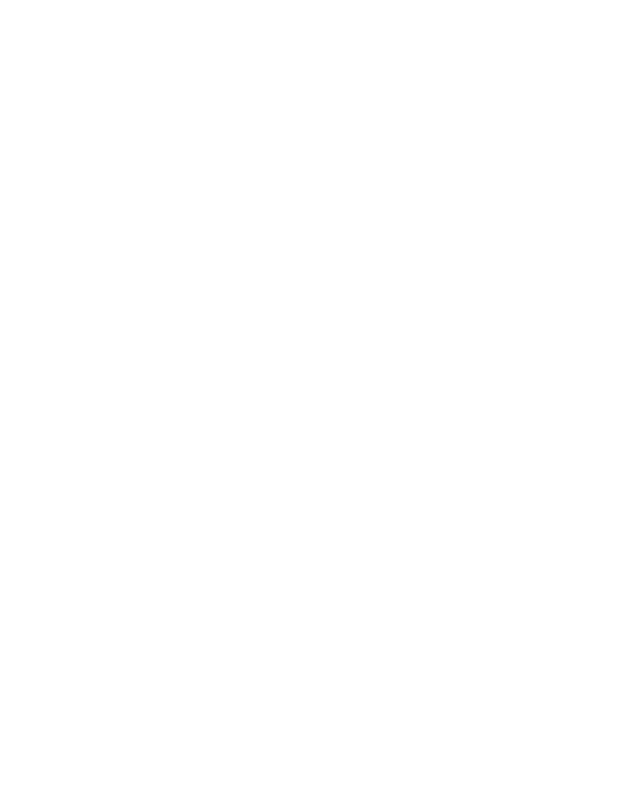
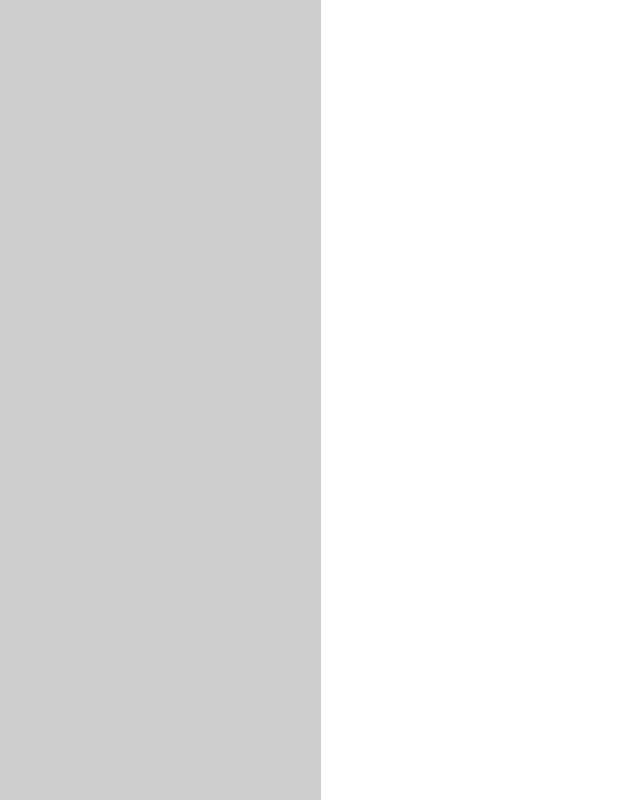
Before and after one commit to SolaOmi/agata-bielen, a plain HTML site: page index.html in a window 1280 px wide. Shown: the whole page, without its empty margins (319-959 px from the left). Drawn offline with Linux system fonts and the light colour scheme.

Commit message:
Set up background.

```diff
--- a/index.css
+++ b/index.css
@@ -0,0 +1,29 @@
+html {
+  box-sizing: border-box;
+  height: 100%;
+}
+
+*, *:before, *:after {
+  box-sizing: inherit;
+}
+
+body {
+  height: 100%;
+  margin: 0;
+  width: 100%;
+}
+
+#left-background, #right-background {
+  float: left;
+  height: 100%;
+  width: 50%;
+}
+
+#left-background {
+  background-color: #cececf;
+  /*background-color: #a8a7a8;*/
+}
+
+#right-background {
+  /*background-color: #fdfdfd;*/
+}
--- a/index.html
+++ b/index.html
@@ -9,6 +9,9 @@
     <title>Agata Bielen</title>
   </head>
   <body>
-
+    <div id="left-background">
+    </div>
+    <div id="right-background">
+    </div>
   </body>
 </html>
```
